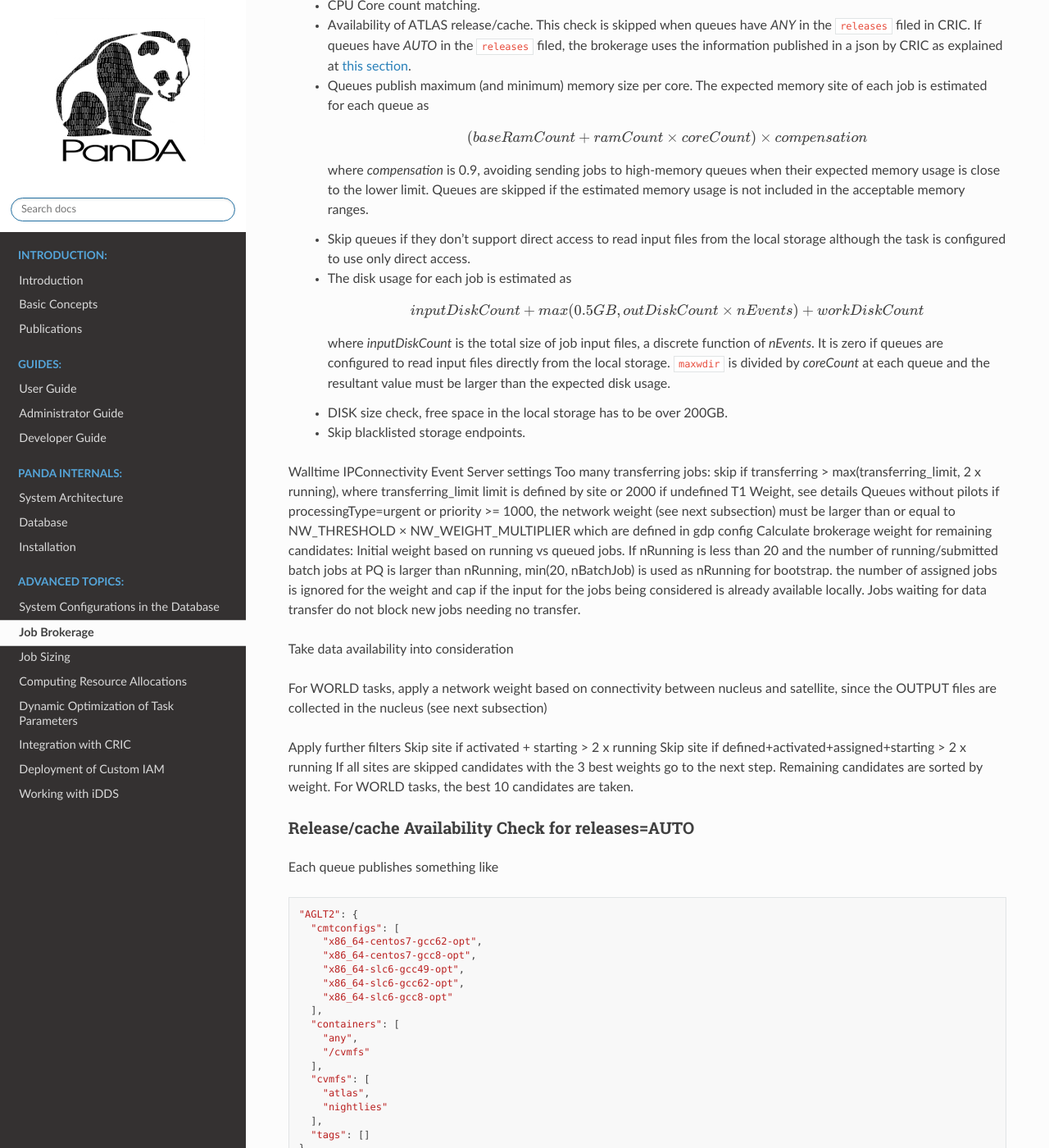
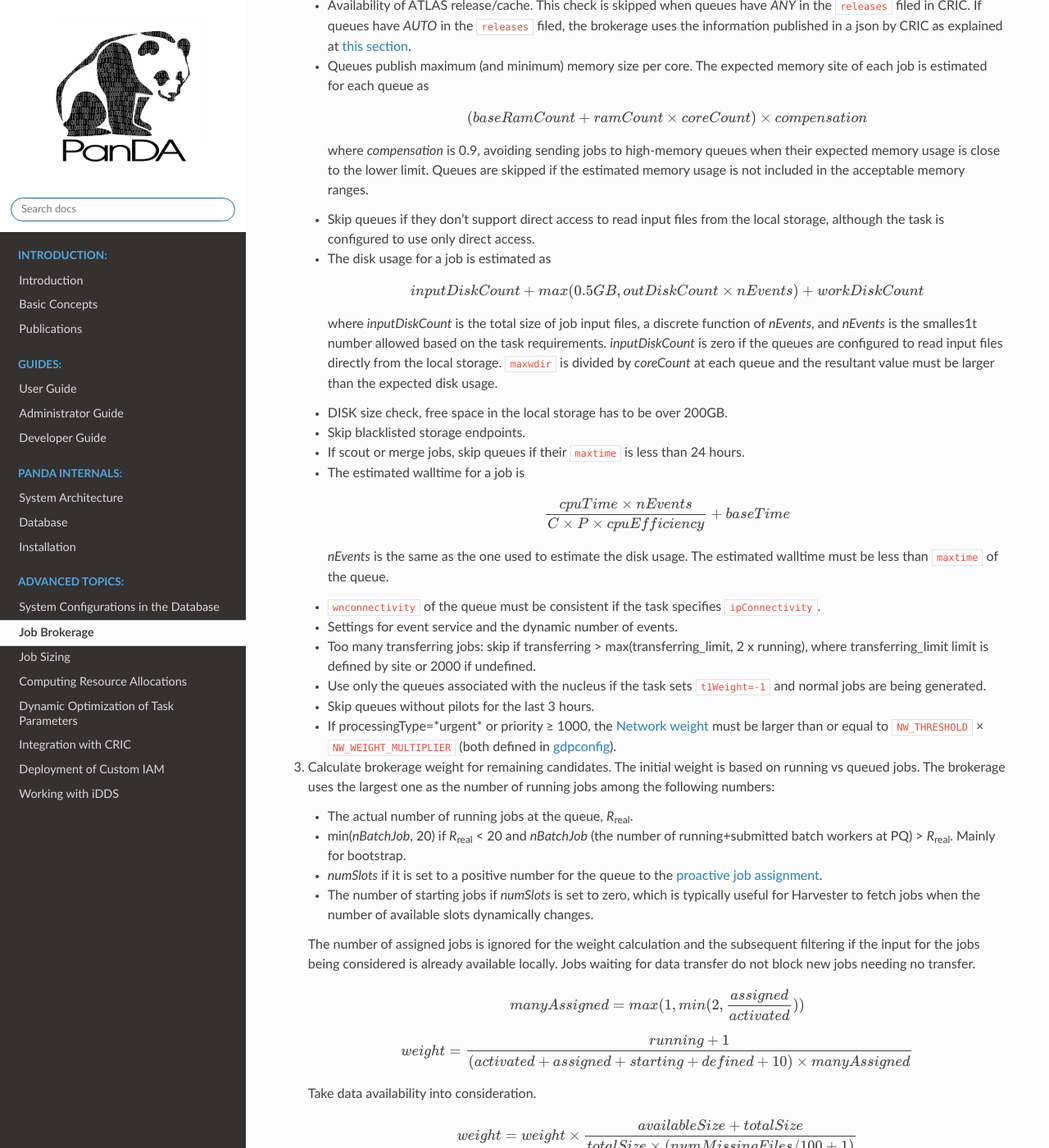
Before and after one commit to PanDAWMS/panda-docs, a Sphinx documentation site: the page built from docs/source/advanced/brokerage.rst, in a window 1280 px wide and 1400 px high, scrolled down 1311 px. Shown: the whole window at 82% size. Built offline with Sphinx 7.4.7 and the Read the Docs theme 2.0.0, drawn with Linux system fonts in a browser that asks for light colours; some of the changed text lies outside the part shown.

Commit message:
brokerage

```diff
--- a/docs/source/advanced/brokerage.rst
+++ b/docs/source/advanced/brokerage.rst
@@ -28,15 +28,13 @@
 
 This is the general ATLAS production job brokerage flow:
 
-#. Generate the list of preliminary candidates, from one of the following:
+#. Generate the list of preliminary candidates from one of the following:
 
    * All queues while excluding any queue with case-insensitive 'test' in the name.
 
    * A list of pre-assigned queues. Unified queues are resolved to pseudo-queues. Although merge jobs are pre-assigned
      to avoid transferring small pre-merged files, the pre-assignment is ignored if the relevant queues have been skipped
      for 24 hours.
-
-#. Generate the list of queues associated to the nucleus.
 
 #. Filter out preliminary candidates that don't pass any of the following checks:
 
@@ -50,13 +48,13 @@
    * Skip all queues if the number of files to be aggregated to the nucleus is larger than ``NQUEUED_NUC_CAP_FOR_JOBS``
      (defined in :doc:`gdpconfig </advanced/gdpconfig>`).
 
-   * If priority :raw-html:`&GreaterEqual;` 800 or scout jobs, skip queues unless they are associated to the nucleus.
+   * If priority :raw-html:`&GreaterEqual;` 800 or scout jobs, skip queues unless associated with the nucleus.
 
    * If priority :raw-html:`&GreaterEqual;` 800 or scout jobs or merging jobs or pre-merged jobs, skip inactive queues
      (where no jobs got started in the last 2 hours although activated jobs had been there).
 
-   * Zero Share which is defined in the ``fairsharepolicy`` field in CRIC. For example *type=evgensimul:100%*,
-     in this case only evgen or simul jobs can be assigned as others have zero shares.
+   * Zero Share, which is defined in the ``fairsharepolicy`` field in CRIC. For example *type=evgensimul:100%*,
+     in this case, only evgen or simul jobs can be assigned as others have zero shares.
 
    * If the task ``ioIntensity`` is larger than ``IO_INTENSITY_CUTOFF`` (defined in :doc:`gdpconfig </advanced/gdpconfig>`),
      the total size of missing files must be less than ``SIZE_CUTOFF_TO_MOVE_INPUT`` (defined in :doc:`gdpconfig </advanced/gdpconfig>`)
@@ -86,43 +84,97 @@
      close to the lower limit. Queues are skipped if the estimated memory usage is not included in the acceptable
      memory ranges.
 
-   * Skip queues if they don't support direct access to read input files from the local storage although the task is
+   * Skip queues if they don't support direct access to read input files from the local storage, although the task is
      configured to use only direct access.
 
-   * The disk usage for each job is estimated as
+   * The disk usage for a job is estimated as
 
      .. math::
 
         inputDiskCount + max (0.5 GB, outDiskCount \times nEvents) + workDiskCount
 
-     where *inputDiskCount* is the total size of job input files, a discrete function of *nEvents*. It is zero
-     if queues are configured to read input files directly from the local storage. ``maxwdir`` is divided by
+     where *inputDiskCount* is the total size of job input files, a discrete function of *nEvents*,
+     and *nEvents* is the smalles1t number allowed based on the task requirements. *inputDiskCount* is zero
+     if the queues are configured to read input files directly from the local storage. ``maxwdir`` is divided by
      *coreCount* at each queue and the resultant value must be larger than the expected disk usage.
 
    * DISK size check, free space in the local storage has to be over 200GB.
 
    * Skip blacklisted storage endpoints.
 
-Walltime
-IPConnectivity
-Event Server settings
-Too many transferring jobs: skip if transferring > max(transferring_limit, 2 x running), where transferring_limit limit is defined by site or 2000 if undefined
-T1 Weight, see details
-Queues without pilots
-if processingType=urgent or priority >= 1000, the network weight (see next subsection) must be larger than or equal to NW_THRESHOLD × NW_WEIGHT_MULTIPLIER which are defined in gdp config
-Calculate brokerage weight for remaining candidates:
-Initial weight based on running vs queued jobs. If nRunning is less than 20 and the number of running/submitted batch jobs at PQ is larger than nRunning, min(20, nBatchJob) is used as nRunning for bootstrap.
-the number of assigned jobs is ignored for the weight and cap if the input for the jobs being considered is already available locally. Jobs waiting for data transfer do not block new jobs needing no transfer.
+   * If scout or merge jobs, skip queues if their ``maxtime`` is less than 24 hours.
 
-Take data availability into consideration
+   * The estimated walltime for a job is
 
-For WORLD tasks, apply a network weight based on connectivity between nucleus and satellite, since the OUTPUT files are collected in the nucleus (see next subsection)
+     .. math::
 
-Apply further filters
-Skip site if activated + starting > 2 x running
-Skip site if defined+activated+assigned+starting > 2 x running
-If all sites are skipped candidates with the 3 best weights go to the next step.
-Remaining candidates are sorted by weight. For WORLD tasks, the best 10 candidates are taken.
+        \frac {cpuTime \times nEvents} {C \times P \times cpuEfficiency} + baseTime
+
+     *nEvents* is the same as the one used to estimate the disk usage. The estimated walltime must be less than
+     ``maxtime`` of the queue.
+
+   * ``wnconnectivity`` of the queue must be consistent if the task specifies ``ipConnectivity``.
+
+   * Settings for event service and the dynamic number of events.
+
+   * Too many transferring jobs: skip if transferring > max(transferring_limit, 2 x running), where transferring_limit limit is defined by site or 2000 if undefined.
+
+   * Use only the queues associated with the nucleus if the task sets ``t1Weight=-1`` and normal jobs are being generated.
+
+   * Skip queues without pilots for the last 3 hours.
+
+   * If processingType=*urgent* or priority :raw-html:`&GreaterEqual;` 1000, the :ref:`Network weight <ref_network_weight>`
+     must be larger than or equal to ``NW_THRESHOLD`` :raw-html:`&times;` ``NW_WEIGHT_MULTIPLIER``
+     (both defined in :doc:`gdpconfig </advanced/gdpconfig>`).
+
+#. Calculate brokerage weight for remaining candidates.
+   The initial weight is based on running vs queued jobs.
+   The brokerage uses the largest one as the number of running jobs among the following numbers:
+
+   * The actual number of running jobs at the queue, *R*\ :sub:`real`.
+
+   * min(*nBatchJob*, 20) if *R*\ :sub:`real` < 20 and *nBatchJob* (the number of running+submitted
+     batch workers at PQ) > *R*\ :sub:`real`. Mainly for bootstrap.
+
+   * *numSlots* if it is set to a positive number for the queue to the `proactive job assignment <https://github.com/HSF/harvester/wiki/Workflows#proactive-job-assignment>`_.
+
+   * The number of starting jobs if *numSlots* is set to zero, which is typically useful for Harvester to fetch
+     jobs when the number of available slots dynamically changes.
+
+   The number of assigned jobs is ignored for the weight calculation and the subsequent filtering if the input for
+   the jobs being considered is already
+   available locally. Jobs waiting for data transfer do not block new jobs needing no transfer.
+
+   .. math::
+
+     manyAssigned = max(1, min(2, \frac {assigned} {activated}))
+
+   .. math::
+
+     weight = \frac {running + 1} {(activated + assigned + starting + defined + 10) \times manyAssigned}
+
+   Take data availability into consideration.
+
+   .. math::
+
+     weight = weight \times \frac {availableSize + totalSize} {totalSize \times (numMissingFiles / 100 + 1)}
+
+   Apply a :ref:`Network weight <ref_network_weight>` based on connectivity between nucleus and satellite,
+   since the output files are aggregated to the nucleus.
+
+   .. math::
+
+     weight = weight \times networkWeight
+
+#. Apply further filters.
+
+   * Skip queues if activated + starting > 2 :raw-html:`&times;` running.
+
+   * Skip queues if defined+activated+assigned+starting > 2 :raw-html:`&times;` running.
+
+#. If all queues are skipped, the task is pending for 1 hour.
+   Otherwise, the remaining candidates are sorted by weight, and the best 10 candidates are taken.
+
 
 .. _ref_auto_check:
 
@@ -152,3 +204,41 @@
   }
 
 If the task uses a container, i.e., the ``container_name`` attribute is set,
+
+
+.. _ref_network_weight:
+
+Network weight
+==========================
+The network data sources are
+
+* the `Network Weather Service <http://atlas-adc-netmetrics-lb.cern.ch/metrics/latest.json>`_ as the dynamic source, and
+
+* the `CRIC closeness <https://atlas-cric.cern.ch/api/core/sitematrix/query/?json&json_pretty=0>`_ as a semi static source.
+
+Given the accuracy of the data and the timelapse from decision to action, the network weight only aims to provide
+a simple, dynamic classification of links. It is currently calculated as:
+
+.. math::
+
+  netWorkWeight = 0.5 \times (queuedWeight + throughputWeight)
+
+where the queued and throughput weight are calculated as in the plot below:
+
+.. figure:: images/queued.png
+  :align: center
+
+  queuedWeight
+
+.. figure:: images/throughput.png
+  :align: center
+
+  throughputWeight
+
+It uses the most recent available data, so preferably data of the last 1 hour, in not available of last 1 day,
+if not available of last 1 week. FTS Mbps are used, which are filled from Chicago elastic search.
+If there are no available network metrics, the AGIS closeness (0 best to 11 worst) is used in a normalized way
+
+.. math::
+
+  weightNwThroughput = 1+ \frac {MAX\_CLOSENESS - closeness} {MAX\_CLOSENESS - MIN\_CLOSENESS}
```
Also changed, not shown: other parts of docs/source/advanced/brokerage.rst (+1 -1 lines), docs/source/advanced/images/queued.png (added), docs/source/advanced/images/throughput.png (added).
